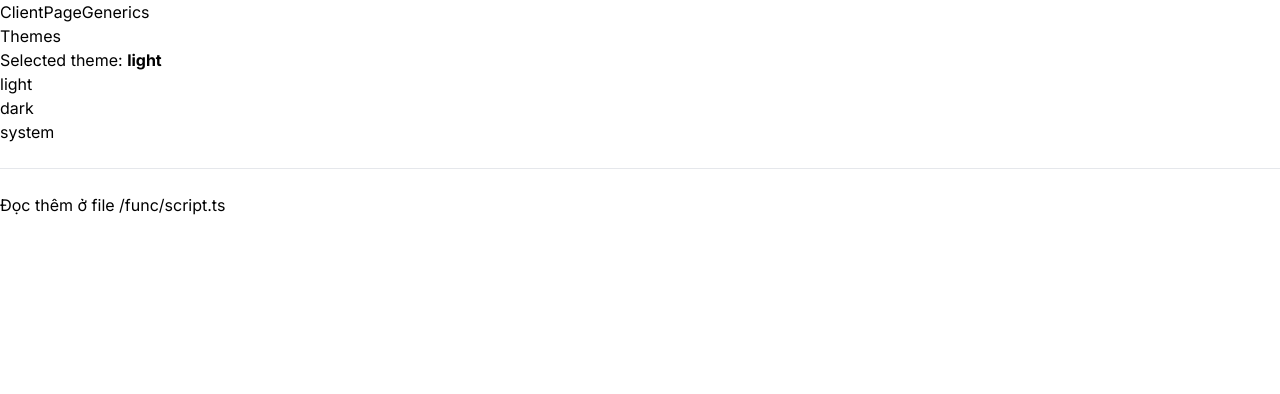
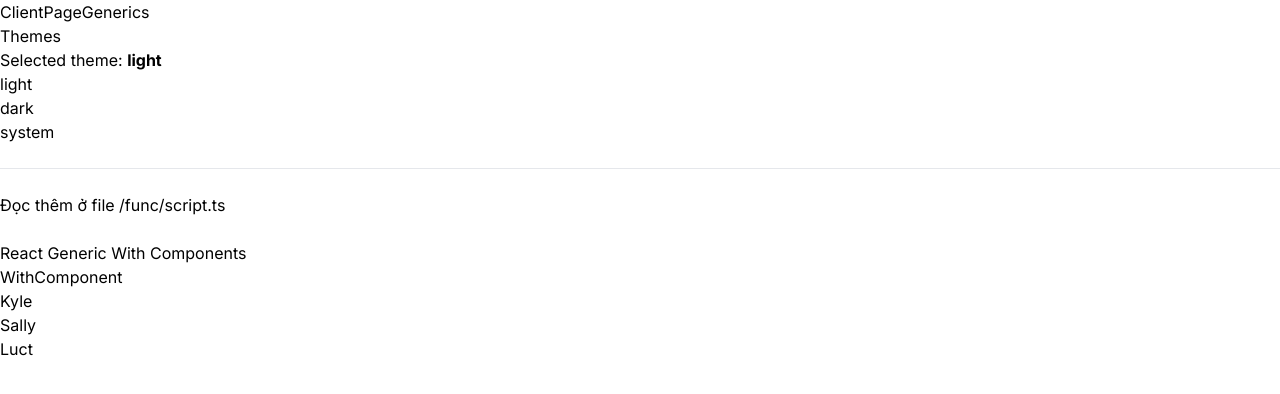
Before and after one commit to Phan-ChiHieu/Software_Architect, a Next.js app in the folder 1.1.Expert_FE/react-next-app/: page /ts/generics in a window 1280 px wide. Shown: the top 394 px of the page. Built offline with nearby package versions, Linux system fonts and the light colour scheme.

Commit message:
update code

```diff
--- a/1.1.Expert_FE/react-next-app/src/app/(ts)/ts/generics/client-page.tsx
+++ b/1.1.Expert_FE/react-next-app/src/app/(ts)/ts/generics/client-page.tsx
@@ -2,6 +2,7 @@
 
 import React from "react";
 import Themes from "./components/themes";
+import WithComponent from "./with_components";
 
 export default function ClientPageGenerics() {
   return (
@@ -12,6 +13,9 @@ export default function ClientPageGenerics() {
       <hr />
       <br />
       <h1>Đọc thêm ở file /func/script.ts</h1>
+      <br />
+      <h1>React Generic With Components</h1>
+      <WithComponent />
     </div>
   );
 }
--- /dev/null
+++ b/1.1.Expert_FE/react-next-app/src/app/(ts)/ts/generics/with_components/index.tsx
@@ -0,0 +1,30 @@
+import React, { Fragment, ReactNode } from "react";
+
+type ListProps<Item> = {
+  data: Item[];
+  getKey: (key: Item) => React.Key;
+  getRow: (key: Item) => ReactNode;
+};
+
+function List<Itemtype>({ data, getKey, getRow }: ListProps<Itemtype>) {
+  return data.map((item) => <Fragment key={getKey(item)}>{getRow(item)}</Fragment>);
+}
+
+const _dataDemo = [
+  { id: 1, name: "Kyle", age: 29 },
+  { id: 2, name: "Sally", age: 30 },
+  { id: 3, name: "Luct", isProgramer: true },
+];
+
+export default function WithComponent() {
+  return (
+    <div>
+      <h1>WithComponent</h1>
+      <List<{ id: number; name: string; age?: number; isProgramer?: boolean }>
+        data={_dataDemo}
+        getKey={(person) => person.id}
+        getRow={(person) => <div>{person.name}</div>}
+      />
+    </div>
+  );
+}
```
